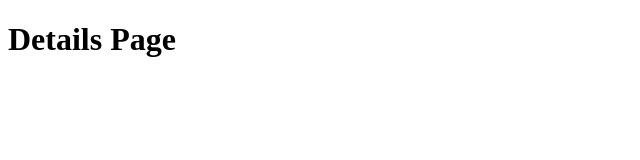
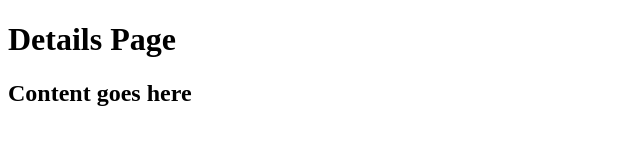
Before and after one commit to adityakarekar/learning-git, a plain HTML site: page details.html in a window 1280 px wide. Shown: the whole page, without its empty margins (0-640 px from the left). Drawn offline with Linux system fonts and the light colour scheme.

Commit message:
added deatilis h2 tag

```diff
--- a/details.html
+++ b/details.html
@@ -7,5 +7,6 @@
   </head>
   <body>
     <h1>Details Page</h1>
+    <h2>Content goes here</h2>
   </body>
 </html>
```
